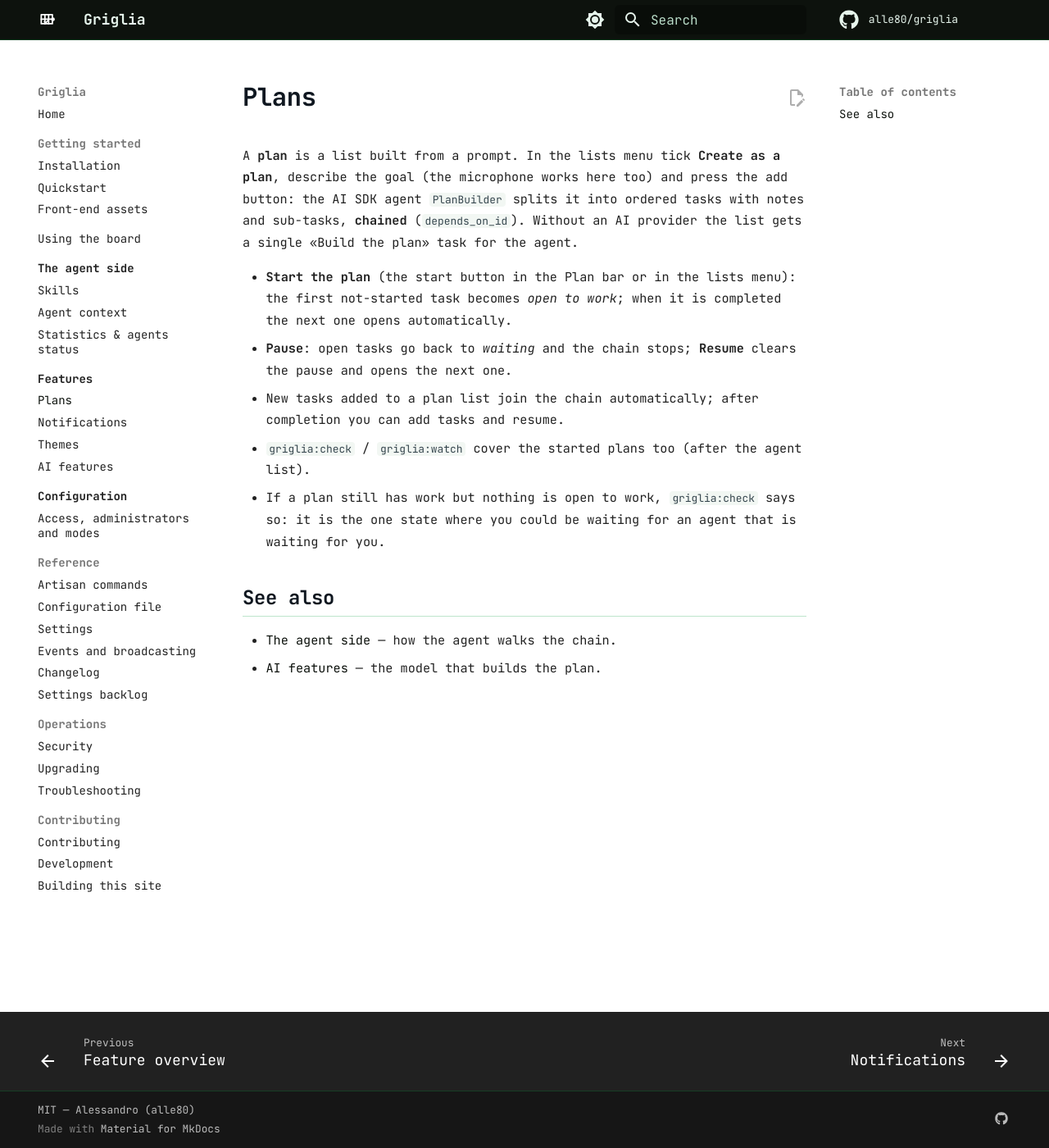
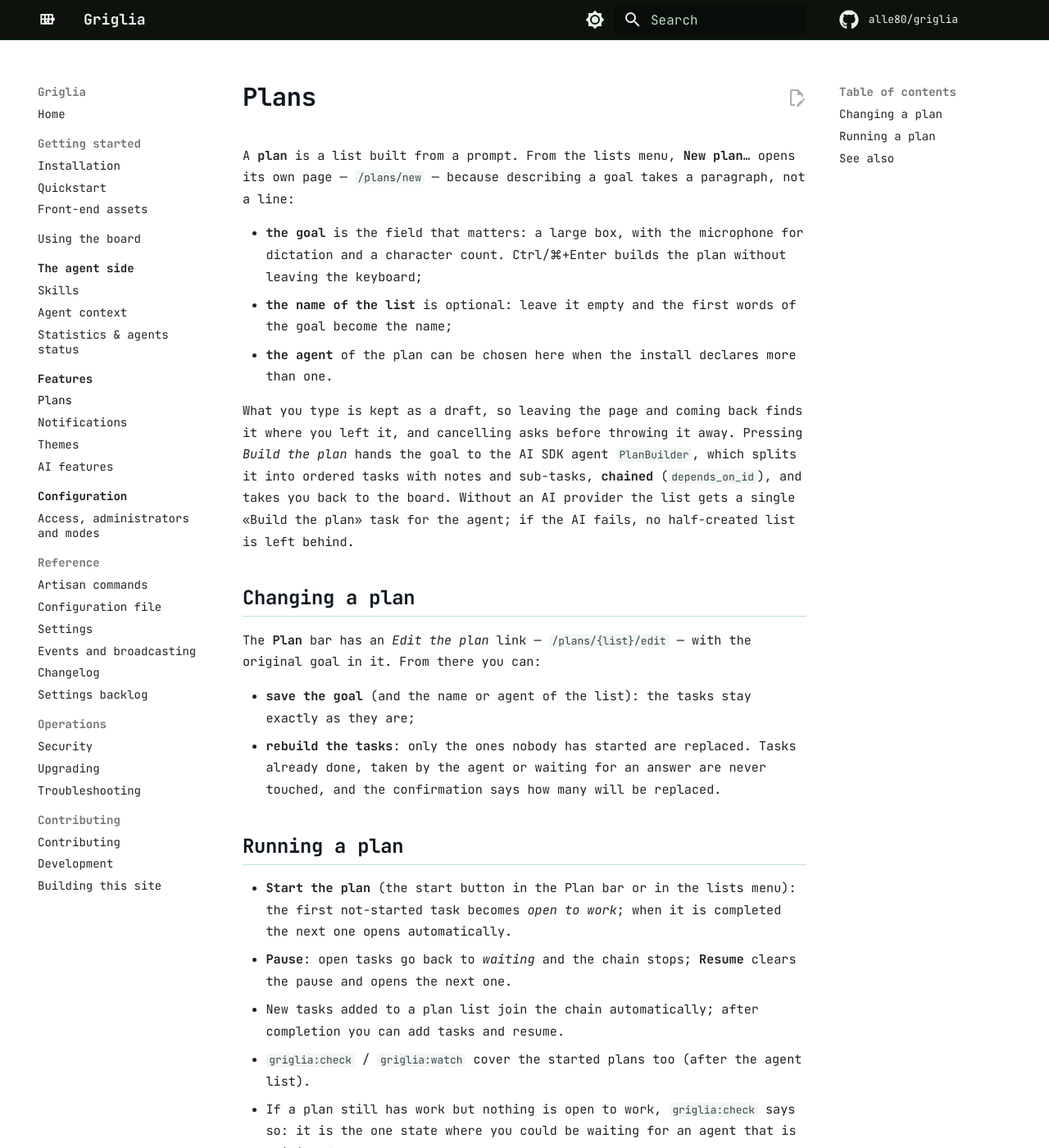
Before and after one commit to alle80/agent-devboard, an MkDocs documentation site: the page built from docs/features/plans.md, in a window 1280 px wide and 1400 px high. Shown: the whole window at 82% size. Built offline with MkDocs 1.6.1 and Material for MkDocs 9.7.7, drawn with Linux system fonts in a browser that asks for light colours; comment, search, counter and statistics services are not loaded.

Commit message:
docs: pagine dei piani allineate alla pagina dedicata

```diff
--- a/docs/features/plans.md
+++ b/docs/features/plans.md
@@ -1,8 +1,29 @@
 # Plans
 
-A **plan** is a list built from a prompt. In the lists menu tick **Create as a plan**, describe the goal (the microphone
-works here too) and press the add button: the AI SDK agent `PlanBuilder` splits it into ordered tasks with notes and sub-tasks,
-**chained** (`depends_on_id`). Without an AI provider the list gets a single «Build the plan» task for the agent.
+A **plan** is a list built from a prompt. From the lists menu, **New plan…** opens its own page — `/plans/new` —
+because describing a goal takes a paragraph, not a line:
+
+- **the goal** is the field that matters: a large box, with the microphone for dictation and a character
+  count. Ctrl/⌘+Enter builds the plan without leaving the keyboard;
+- **the name of the list** is optional: leave it empty and the first words of the goal become the name;
+- **the agent** of the plan can be chosen here when the install declares more than one.
+
+What you type is kept as a draft, so leaving the page and coming back finds it where you left it, and
+cancelling asks before throwing it away. Pressing *Build the plan* hands the goal to the AI SDK agent
+`PlanBuilder`, which splits it into ordered tasks with notes and sub-tasks, **chained** (`depends_on_id`),
+and takes you back to the board. Without an AI provider the list gets a single «Build the plan» task for the
+agent; if the AI fails, no half-created list is left behind.
+
+## Changing a plan
+
+The **Plan** bar has an *Edit the plan* link — `/plans/{list}/edit` — with the original goal in it. From
+there you can:
+
+- **save the goal** (and the name or agent of the list): the tasks stay exactly as they are;
+- **rebuild the tasks**: only the ones nobody has started are replaced. Tasks already done, taken by the
+  agent or waiting for an answer are never touched, and the confirmation says how many will be replaced.
+
+## Running a plan
 
 - **Start the plan** (the start button in the Plan bar or in the lists menu): the first not-started task becomes *open to work*; when it is
   completed the next one opens automatically.
```
Also changed, not shown: CHANGELOG.md (+6 -0 lines), README.md (+6 -3 lines), docs/board/usage.md (+2 -2 lines), docs/features/ai.md (+2 -2 lines).
